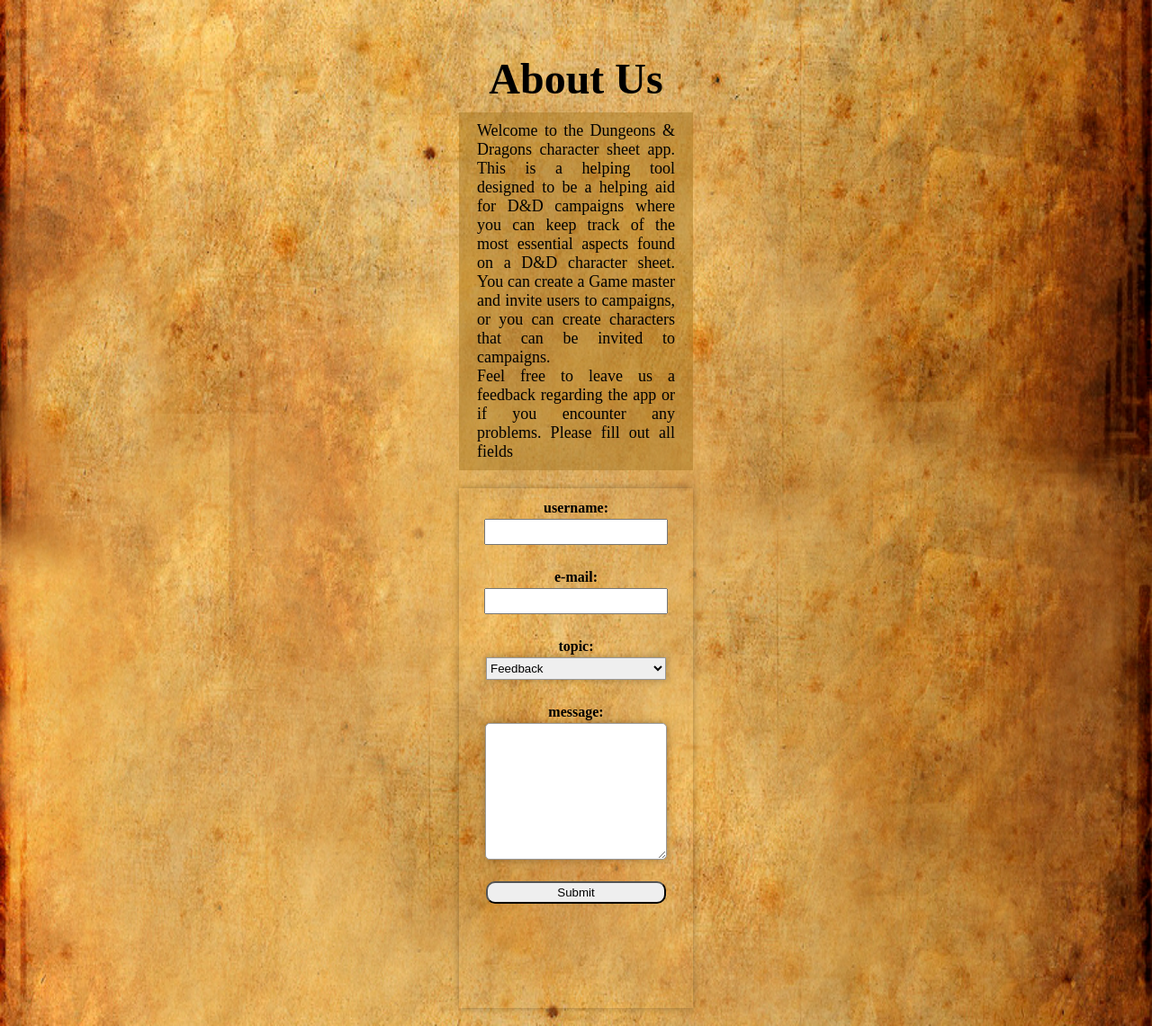
After one commit to nilsma/dnd, a PHP site: page /application/views/about.php in a window 1280 px wide. The commit adds this page. Shown: the whole page at 90% size. Run offline with PHP 8.4, Linux system fonts and the light colour scheme.

Commit message:
added mail module

```diff
--- /dev/null
+++ b/html/application/views/about.php
@@ -0,0 +1,60 @@
+<?php
+session_start();
+?>
+<!DOCTYPE html>
+<html lang="en">
+	<head>
+		<meta charset="UTF-8">
+		<meta name="viewport" content="width=device-width, user-scalable=yes">
+		<link rel="stylesheet" href="../../public/css/example.css">
+		<title>About Us</title>
+	</head>
+	<body id="index">
+		<div id="main-container">
+			<h1>About Us</h1>
+			<div id="inner-container">
+				<div id="info">
+					<p> Welcome to the Dungeons &amp; Dragons character sheet app. This is a helping tool designed to be a helping aid for D&amp;D campaigns where you can keep track of the most essential aspects
+					found on a D&amp;D character sheet. You can create a Game master and invite users to campaigns, or you can create characters that can be invited to campaigns.</p>
+					<p> Feel free to leave us a feedback regarding the app or if you encounter any problems. Please fill out all fields</p>
+				</div>
+				<form name="email_form" action="../controllers/sendmail.php" method="POST">
+				<fieldset>
+				username: <input name="user_name" type="text"><br>
+				e-mail: <input name="email" type="text"/><br>
+				topic: <select name="topic">
+							<option value="Feedback">Feedback</option>
+							<option value="Suggestions">Suggestions</option>
+							<option value="Problems">Problems</option>
+							</select><br>
+				message:<br>
+				<textarea id="message" name="message" rows="15" cols="40">
+				</textarea><br>
+				<input id="send" type="submit"/>
+				<?php
+				if(isset($_SESSION['email_errors'])) {
+				$errors = array();
+				$errors = $_SESSION['email_errors'];
+
+				$html = '';
+				$html = $html . '<div id="email_errors">' . "\n";
+				$html = $html . '<p>Errors that occured:</p>' . "\n";
+				$html = $html . '<ul>' . "\n";
+				foreach($errors as $error) {
+				$html = $html . '<li>' . $error . '</li>';
+				}
+				$html = $html . '</ul>' . "\n";
+				$html = $html . '</div>' . "\n";
+
+				$_SESSION['email_errors'] = false;
+				unset($_SESSION['email_errors']);
+
+				echo $html;
+				}
+				?>
+				</fieldset>
+				</form>
+			</div>
+		</div>
+	</body>
+</html>
--- a/html/application/views/index.php
+++ b/html/application/views/index.php
@@ -36,7 +36,8 @@
    }
 ?>
 	</div> <!-- end .form-entry -->
-	<p class="nav-paragraph">Or <a href="register.php">Register New User</a></p>
+	<p class="nav-paragraph"><a href="register.php">Register New User</a></p>
+	<p class="nav-paragraph">Or <a href="about.php">Read about DND Helper</a></p>
       </div> <!-- end #inner-container -->
     </div> <!-- end #main-container -->
   </body>
--- /dev/null
+++ b/html/public/css/example.css
@@ -0,0 +1,130 @@
+
+* {
+    margin: 0;
+    padding: 0;
+    }
+
+html {
+    min-height: 100%;
+    }
+
+#index {
+    background-image: url('../images/background_parchment_repeatable.jpg');
+    background-repeat: no-repeat;
+    background-size: 100% 100%;
+    }
+div#main-container {
+    display: block;
+    width: 100%;
+    }
+
+h1 {
+margin-top: 50px;
+padding: 10px;
+text-align: center;
+font-family: "Times New Roman";
+font-size: 3em;
+}
+
+#info {
+padding: 10px;
+width: 240px;
+margin: auto;
+margin-bottom: 20px;
+background: rgba(168, 122, 37, 0.5)
+}
+#info p {
+margin-top: 15px;
+font-family: "Times New Roman";
+font-size: 18px;
+color: 000000;
+margin: auto;
+width: 220px;
+text-align: justify;
+}
+
+
+fieldset {
+border: none;
+}
+form    {
+position:relative;
+width:240px;
+height:558px;
+margin: auto;
+margin-bottom: 20px;
+font-family: "Lucida Sans Typewriter";
+font-size: 16px;
+line-height: 24px;
+font-weight: bold;
+color: 000000;
+text-decoration: none;
+text-align: center;
+padding:10px;
+-webkit-box-shadow: 0px 0px 8px rgba(0, 0, 0, 0.3);
+-moz-box-shadow: 0px 0px 8px rgba(0, 0, 0, 0.3);
+box-shadow: 0px 0px 8px rgba(0, 0, 0, 0.3);
+}
+
+input    {
+margin: auto;
+width:200px;
+display:block;
+height: 25px;
+}
+
+select {
+display: block;
+margin: auto;
+border: 1px solid #999;
+width: 200px;
+height: 25px;
+-webkit-box-shadow: 0px 0px 8px rgba(0, 0, 0, 0.3);
+-moz-box-shadow: 0px 0px 8px rgba(0, 0, 0, 0.3);
+box-shadow: 0px 0px 8px rgba(0, 0, 0, 0.3);
+}
+
+textarea#message{
+-moz-border-radius: 5px;
+border-radius: 5px;
+border: 1px solid #999;
+display: block;
+margin: auto;
+width:200px;
+height:150px;
+-webkit-box-shadow: 0px 0px 8px rgba(0, 0, 0, 0.3);
+-moz-box-shadow: 0px 0px 8px rgba(0, 0, 0, 0.3);
+box-shadow: 0px 0px 8px rgba(0, 0, 0, 0.3);
+}
+
+textarea:focus, input:focus {
+border: 1px solid #09C;
+}
+
+form label {
+    font-size: 0.85em;
+    }
+
+input#send {
+border-radius: 10px;
+margin-bottom: 10px;
+}
+
+div#email_errors {
+margin: 0 auto;
+height: 100px;
+width: 200px;
+}
+
+div#email_errors p {
+font-family: "Lucida Sans Typewriter";
+font-weight: bold;
+font-size: 14px;
+color: #E60000;
+}
+
+div#email_errors li {
+font-family: "Lucida Sans Typewriter";
+font-size: 12px;
+list-style-type: none;
+}
--- a/html/public/css/index.css
+++ b/html/public/css/index.css
@@ -12,6 +12,10 @@
     margin-bottom: 3em;
     }
 
+p.nav-paragraph {
+    margin-bottom: 1em;
+    }
+
 @media screen and (min-width: 401px) and (max-width: 700px) and (orientation:landscape) {
     div#inner-container {
 	width: 40%;
```
Also changed, not shown: html/application/controllers/sendmail.php (added, +31 -0 lines), html/application/views/error.php (added, +20 -0 lines), html/application/views/thankyou.html (added, +14 -0 lines), html/public/css/main.css (+0 -35 lines), 1 other file.
